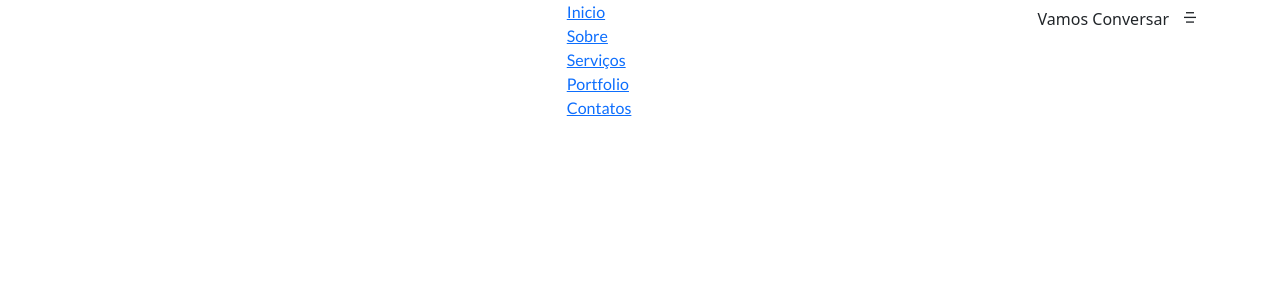
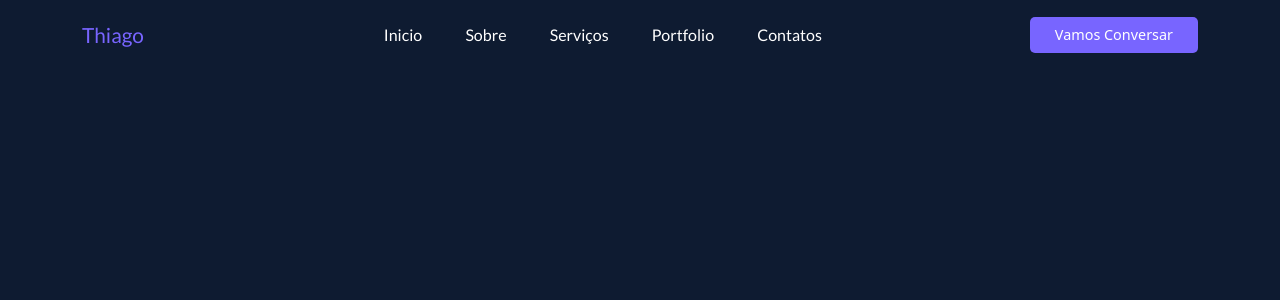
Before and after one commit to ThiagoTassinari/portfolio-react, a React (Create React App) app: page / in a window 1280 px wide. Shown: the top 300 px of the page. Built offline with nearby package versions, Linux system fonts and the light colour scheme.

Commit message:
Header component style created

```diff
--- a/src/App.js
+++ b/src/App.js
@@ -1,5 +1,5 @@
-import './App.css';
-import Layout from "./components/Layout/Layout";
+import Layout from "./components/layout/Layout";
+import './app.css';
 
 function App() {
   return <Layout />
--- a/src/components/Layout/Layout.jsx
+++ b/src/components/Layout/Layout.jsx
@@ -1,11 +1,11 @@
-import React, { Fragment } from "react";
+import React from "react";
 import Header from "../header/Header";
 
 const Layout = () => {
   return (
-    <Fragment>
+    <>
       <Header />
-    </Fragment>
+    </>
   );
 };
 
--- a/src/components/header/Header.jsx
+++ b/src/components/header/Header.jsx
@@ -1,5 +1,7 @@
 import React from "react";
 import { Container } from "reactstrap";
+
+import "./header.css";
 
 const navLinks = [
   {
@@ -28,7 +30,7 @@ const Header = () => {
   return (
     <header className="header">
       <Container>
-        <div className="navigation d-flex align-center justify-content-between">
+        <div className="navigation d-flex align-items-center justify-content-between">
           <div className="logo">
             <h5>Thiago</h5>
           </div>
@@ -43,7 +45,7 @@ const Header = () => {
             </ul>
           </div>
 
-          <div className="nav__right">
+          <div className="nav__right d-flex align-items-center gap-4">
             <button className="btn">Vamos Conversar</button>
             <span className="mobile__menu">
               <i class="ri-menu-5-line"></i>
--- a/src/components/header/header.css
+++ b/src/components/header/header.css
@@ -0,0 +1,61 @@
+.header {
+    width: 100%;
+    height: 70px;
+    line-height: 70px;
+    position: fixed;
+    top: 0;
+    left: 0;
+    z-index: 1;
+}
+
+.logo h5 {
+    color: var(--primary-color);
+    font-size: 1.3rem;
+}
+
+.nav__list {
+    display: flex;
+    align-items: center;
+    column-gap: 2.7rem;
+}
+
+.nav__item a {
+    color: #FFFFFF;
+    font-weight: 400;
+    transition: .3s;
+    text-decoration: none;
+    cursor: pointer;
+}
+
+.nav__item a:hover {
+    color: var(--primary-color);
+}
+
+.btn {
+    background: var(--primary-color);
+    color: #FFFFFF;
+    border: none;
+    outline: none;
+    border-radius: 5px;
+    font-size: .9rem;
+    padding: 7px 25px;
+}
+
+.btn:hover {
+    color: #FFFFFF;
+}
+
+.mobile__menu i {
+    color: #FFFFFF;
+    font-size: 1.3rem;
+    cursor: pointer;
+}
+
+.mobile__menu {
+    display: none;
+}
+
+/* .header__shrink {
+    background: var(--card-color);
+    box-shadow: 2px 2px 4px -2px #7765FFBD;
+} */
--- a/src/index.js
+++ b/src/index.js
@@ -1,9 +1,9 @@
 import React from 'react';
 import ReactDOM from 'react-dom';
+import 'bootstrap/dist/css/bootstrap.min.css';
 import App from './App';
 
-import 'bootstrap/dist/css/bootstrap.min.css';
-import 'remixicon/fonts/remixicon.css'
+import 'remixicon/fonts/remixicon.css';
 
 ReactDOM.render(
   <React.StrictMode>
```
